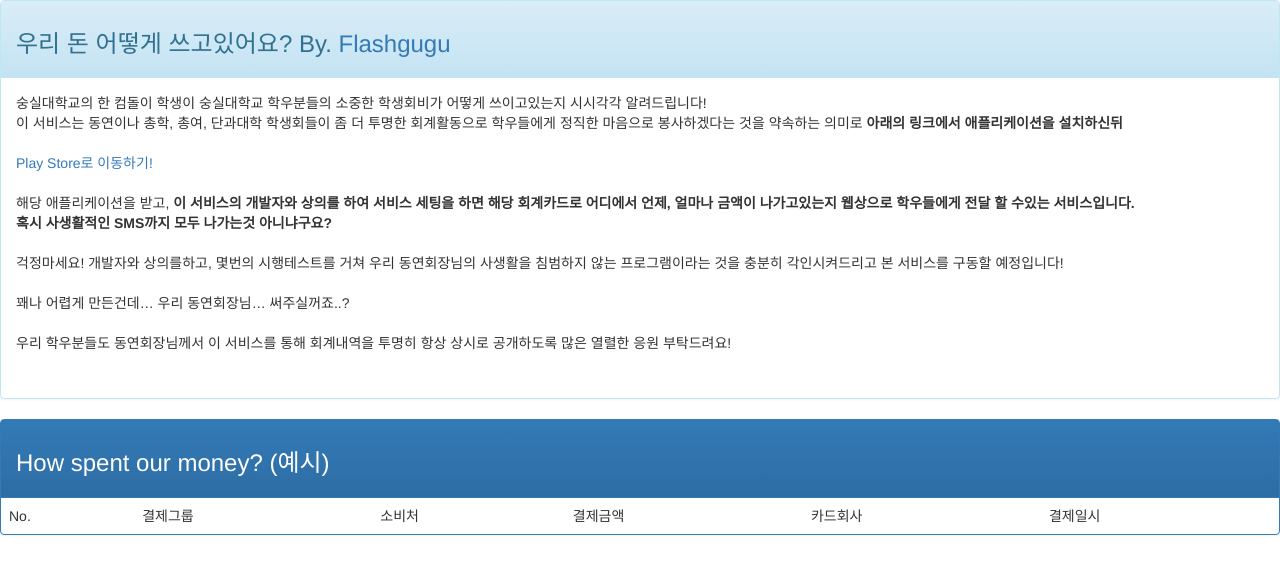
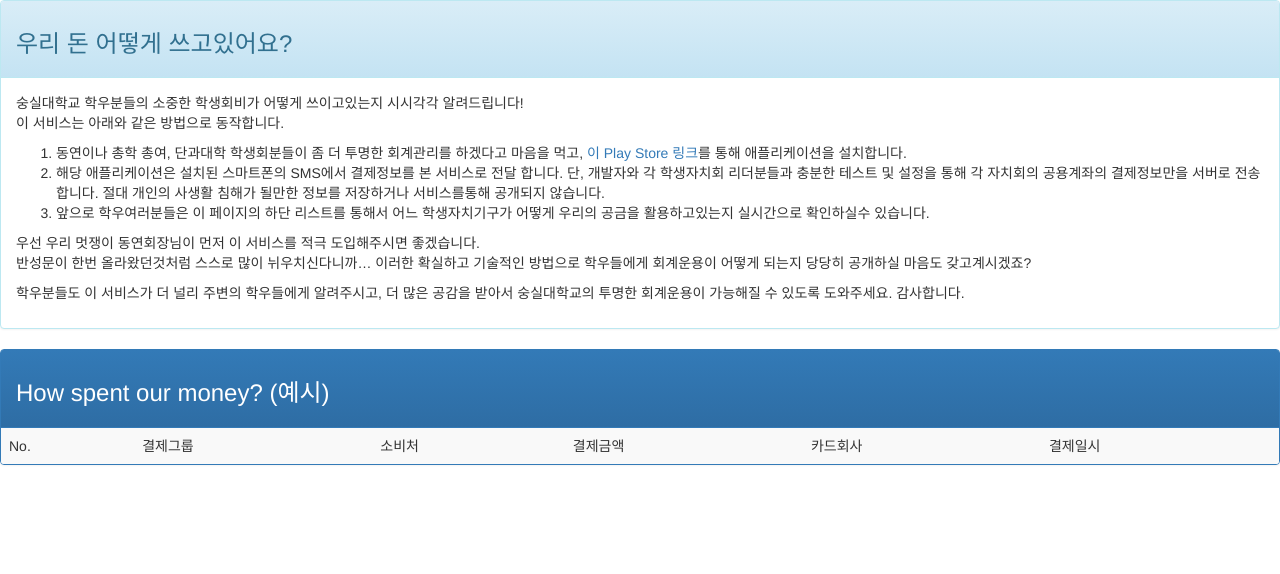
Before and after one commit to wikibootup/CleanSSU, a Flask app: page / in a window 1280 px wide. Shown: the top 574 px of the page. Run offline with Flask 2, Linux system fonts and the light colour scheme; data that the repository does not hold is empty; some libraries are stand-ins or nearby versions.

Commit message:
상단 문구 변경

```diff
--- a/app/templates/index.html
+++ b/app/templates/index.html
@@ -27,25 +27,35 @@
   <body>
     <div class="panel panel-info">
       <div class ="panel-heading">
-       <h3>우리 돈 어떻게 쓰고있어요? By. <a href="http://fb.com/flashgugu">Flashgugu</a></h3>
+       <h3>우리 돈 어떻게 쓰고있어요?</h3>
       </div>
       <div class="panel-body">
       <p>
-       숭실대학교의 한 컴돌이 학생이 숭실대학교 학우분들의 소중한 학생회비가 어떻게 쓰이고있는지 시시각각 알려드립니다!<br>
-        이 서비스는 동연이나 총학, 총여, 단과대학 학생회들이 좀 더 투명한 회계활동으로 학우들에게 정직한 마음으로 봉사하겠다는 것을 약속하는 의미로 <b>아래의 링크에서 애플리케이션을 설치하신뒤</b><br><br>
+       숭실대학교 학우분들의 소중한 학생회비가 어떻게 쓰이고있는지 시시각각 알려드립니다!<br>
+       이 서비스는 아래와 같은 방법으로 동작합니다.
+      </p>
+      <ol>
+        <li>
+          동연이나 총학 총여, 단과대학 학생회분들이 좀 더 투명한 회계관리를 하겠다고 마음을 먹고, <a href="https://play.google.com/store/apps/details?id=com.nianticproject.ingress">이 Play Store 링크</a>를 통해 애플리케이션을 설치합니다.
+        </li>
+        <li>
+          해당 애플리케이션은 설치된 스마트폰의 SMS에서 결제정보를 본 서비스로 전달 합니다. 단, 개발자와 각 학생자치회 리더분들과 충분한 테스트 및 설정을 통해 각 자치회의 공용계좌의 결제정보만을 서버로 전송합니다. 절대 개인의 사생활 침해가 될만한 정보를 저장하거나 서비스를통해 공개되지 않습니다.
+        </li>
+        <li>
+          앞으로 학우여러분들은 이 페이지의 하단 리스트를 통해서 어느 학생자치기구가 어떻게 우리의 공금을 활용하고있는지 실시간으로 확인하실수 있습니다.
+        </li>
+      </ol>
 
-        <a herf="https://play.google.com/store/apps/details?id=com.nianticproject.ingress">Play Store로 이동하기!</a><br><br>
+      <p>
+        우선 우리 멋쟁이 동연회장님이 먼저 이 서비스를 적극 도입해주시면 좋겠습니다.<br>
+        반성문이 한번 올라왔던것처럼 스스로 많이 뉘우치신다니까… 이러한 확실하고 기술적인 방법으로 학우들에게 회계운용이 어떻게 되는지 당당히 공개하실 마음도 갖고계시겠죠?
+      </p>
+      <p>
+        학우분들도 이 서비스가 더 널리 주변의 학우들에게 알려주시고, 더 많은 공감을 받아서 숭실대학교의 투명한 회계운용이 가능해질 수 있도록 도와주세요. 감사합니다.
+      </p>
+      <p>
 
-        해당 애플리케이션을 받고, <b>이 서비스의 개발자와 상의를 하여 서비스 세팅을 하면 해당 회계카드로 어디에서 언제, 얼마나 금액이 나가고있는지 웹상으로 학우들에게 전달 할 수있는 서비스입니다.</b><br>
-
-        <b>혹시 사생활적인 SMS까지 모두 나가는것 아니냐구요?</b><br><br>
-
-        걱정마세요! 개발자와 상의를하고, 몇번의 시행테스트를 거쳐 우리 동연회장님의 사생활을 침범하지 않는 프로그램이라는 것을 충분히 각인시켜드리고 본 서비스를 구동할 예정입니다!<br><br>
-
-        꽤나 어렵게 만든건데… 우리 동연회장님… 써주실꺼죠..?<br><br>
-
-        우리 학우분들도 동연회장님께서 이 서비스를 통해 회계내역을 투명히 항상 상시로 공개하도록 많은 열렬한 응원 부탁드려요!<br><br>
-        </p>
+      </p>
       </div>
     </div>
 
@@ -56,7 +66,7 @@
   <div class="panel-heading"><h3>How spent our money? (예시)</h3></div>
 
     <!-- Table -->
-    <table class="table">
+    <table class="table table-striped">
     <tr>
     <td>No.</td><td>결제그룹</td><td>소비처</td><td>결제금액</td><td>카드회사</td><td>결제일시</td>
     </tr>
```
